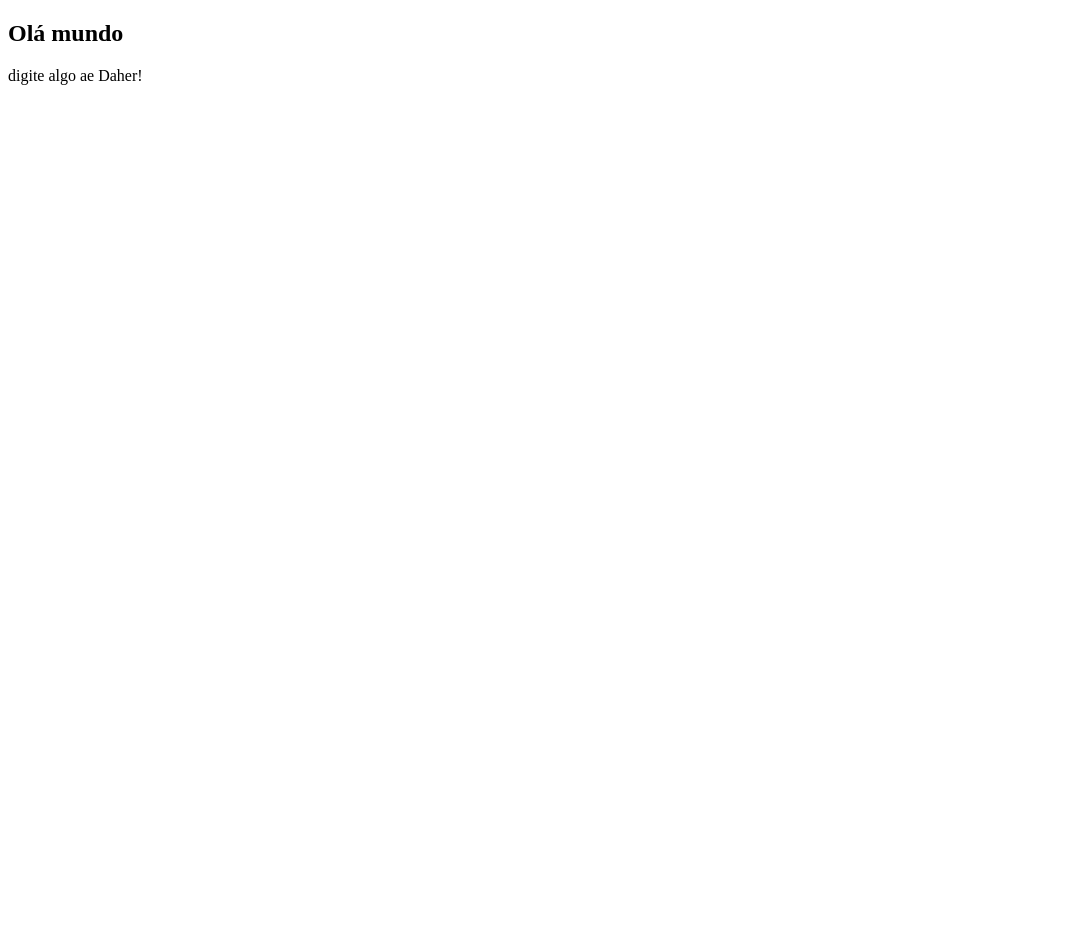
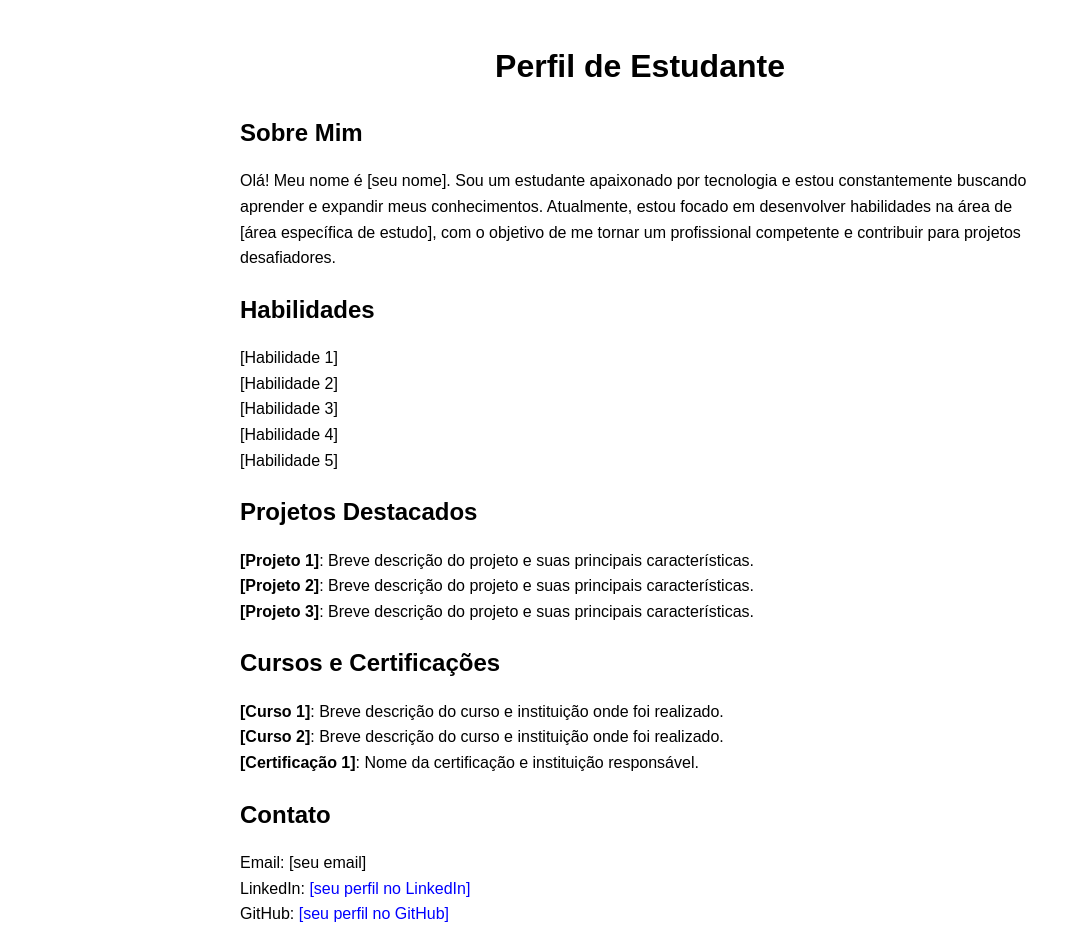
Before and after one commit to 404carrot/404carrot, a plain HTML site: page index.html in a window 1280 px wide. Shown: the whole page, without its empty margins (0-1081 px from the left). Before the commit the page ends 800 px from the top, so only its background shows below. Drawn offline with Linux system fonts and the light colour scheme.

Commit message:
Update index.html

```diff
--- a/index.html
+++ b/index.html
@@ -1,16 +1,75 @@
 <!DOCTYPE html>
 <html lang="en">
+
 <head>
-    <link rel="stylesheet" href="arquivo.css">
     <meta charset="UTF-8">
     <meta http-equiv="X-UA-Compatible" content="IE=edge">
     <meta name="viewport" content="width=device-width, initial-scale=1.0">
-    <title>Document</title>
+    <link rel="stylesheet" href="styles.css">
+    <title>Perfil de Estudante</title>
 </head>
+
 <body>
+    <div class="container">
+        <header>
+            <h1>Perfil de Estudante</h1>
+        </header>
 
-    <h2>Olá mundo </h2>
+        <section id="sobre-mim">
+            <h2>Sobre Mim</h2>
+            <p>Olá! Meu nome é [seu nome]. Sou um estudante apaixonado por tecnologia e estou constantemente buscando aprender e expandir meus conhecimentos. Atualmente, estou focado em desenvolver habilidades na área de [área específica de estudo], com o objetivo de me tornar um profissional competente e contribuir para projetos desafiadores.</p>
+        </section>
 
-    <p> digite algo ae Daher!</p>
+        <section id="habilidades">
+            <h2>Habilidades</h2>
+            <ul>
+                <li>[Habilidade 1]</li>
+                <li>[Habilidade 2]</li>
+                <li>[Habilidade 3]</li>
+                <li>[Habilidade 4]</li>
+                <li>[Habilidade 5]</li>
+            </ul>
+        </section>
+
+        <section id="projetos">
+            <h2>Projetos Destacados</h2>
+            <ul>
+                <li>
+                    <strong>[Projeto 1]</strong>: Breve descrição do projeto e suas principais características.
+                </li>
+                <li>
+                    <strong>[Projeto 2]</strong>: Breve descrição do projeto e suas principais características.
+                </li>
+                <li>
+                    <strong>[Projeto 3]</strong>: Breve descrição do projeto e suas principais características.
+                </li>
+            </ul>
+        </section>
+
+        <section id="cursos">
+            <h2>Cursos e Certificações</h2>
+            <ul>
+                <li>
+                    <strong>[Curso 1]</strong>: Breve descrição do curso e instituição onde foi realizado.
+                </li>
+                <li>
+                    <strong>[Curso 2]</strong>: Breve descrição do curso e instituição onde foi realizado.
+                </li>
+                <li>
+                    <strong>[Certificação 1]</strong>: Nome da certificação e instituição responsável.
+                </li>
+            </ul>
+        </section>
+
+        <section id="contato">
+            <h2>Contato</h2>
+            <ul>
+                <li>Email: [seu email]</li>
+                <li>LinkedIn: <a href="[seu perfil no LinkedIn]">[seu perfil no LinkedIn]</a></li>
+                <li>GitHub: <a href="[seu perfil no GitHub]">[seu perfil no GitHub]</a></li>
+            </ul>
+        </section>
+    </div>
 </body>
+
 </html>
```
